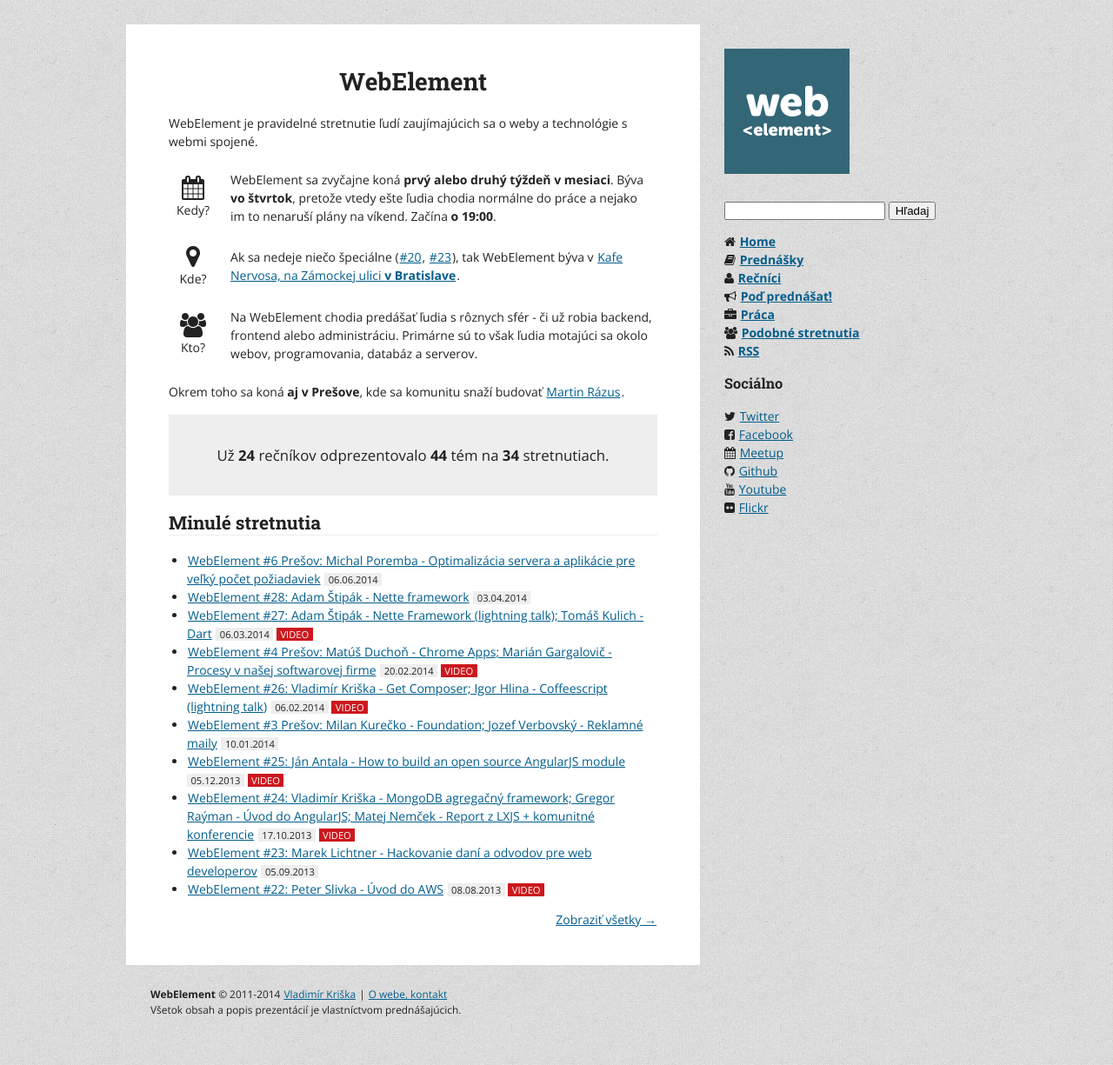
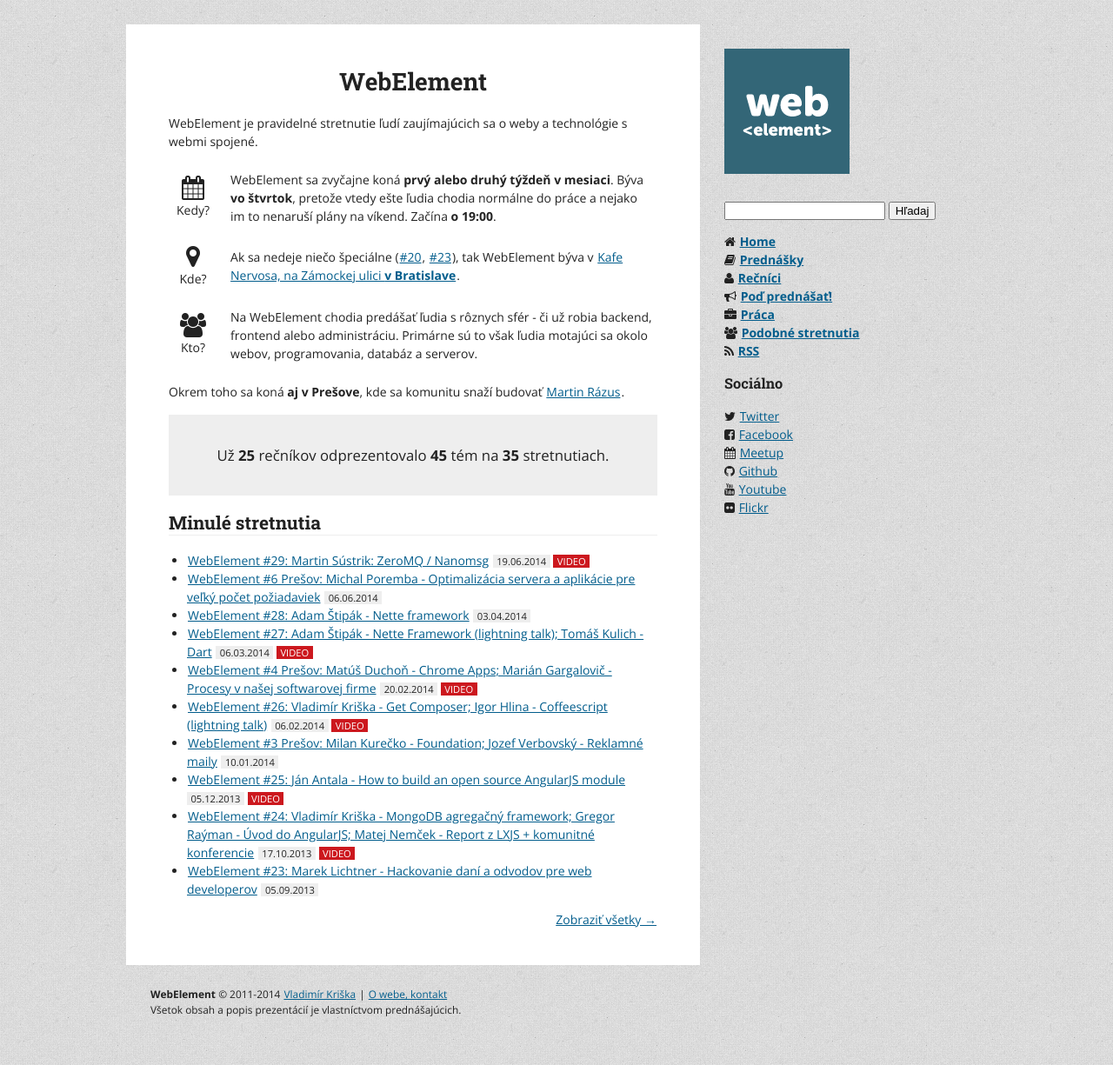
Before and after one commit to ujovlado/webelement-sk, a Jekyll site: the page built from index.md, in a window 1280 px wide. Shown: the whole page at 87% size. Built offline with Jekyll 4.4.1, drawn with Linux system fonts in a browser that asks for light colours.

Commit message:
Video and slides from #29, added Martin Sustrik as speaker

```diff
--- a/_data/speakers.yml
+++ b/_data/speakers.yml
@@ -103,6 +103,14 @@
   image: /images/speakers/martin_strycek-223149_10150237309840518_572300517_7973249_3239506_n_1__normal.jpg
   events:
     - 2012-06-07-webelement-8
+
+- name: Martin Sústrik
+  twitter: sustrik
+  id: martin-sustrik
+  about: "Creator of ZeroMQ, now working on nanomsg"
+  image: /images/speakers/sustrik_normal.png
+  events:
+    - 2014-06-19-webelement-29
 
 - name: Matej Nemček
   twitter: yangwao
```
Also changed, not shown: _posts/2014-06-19-webelement-29.md (added, +14 -0 lines), images/speakers/sustrik_normal.png (added).
